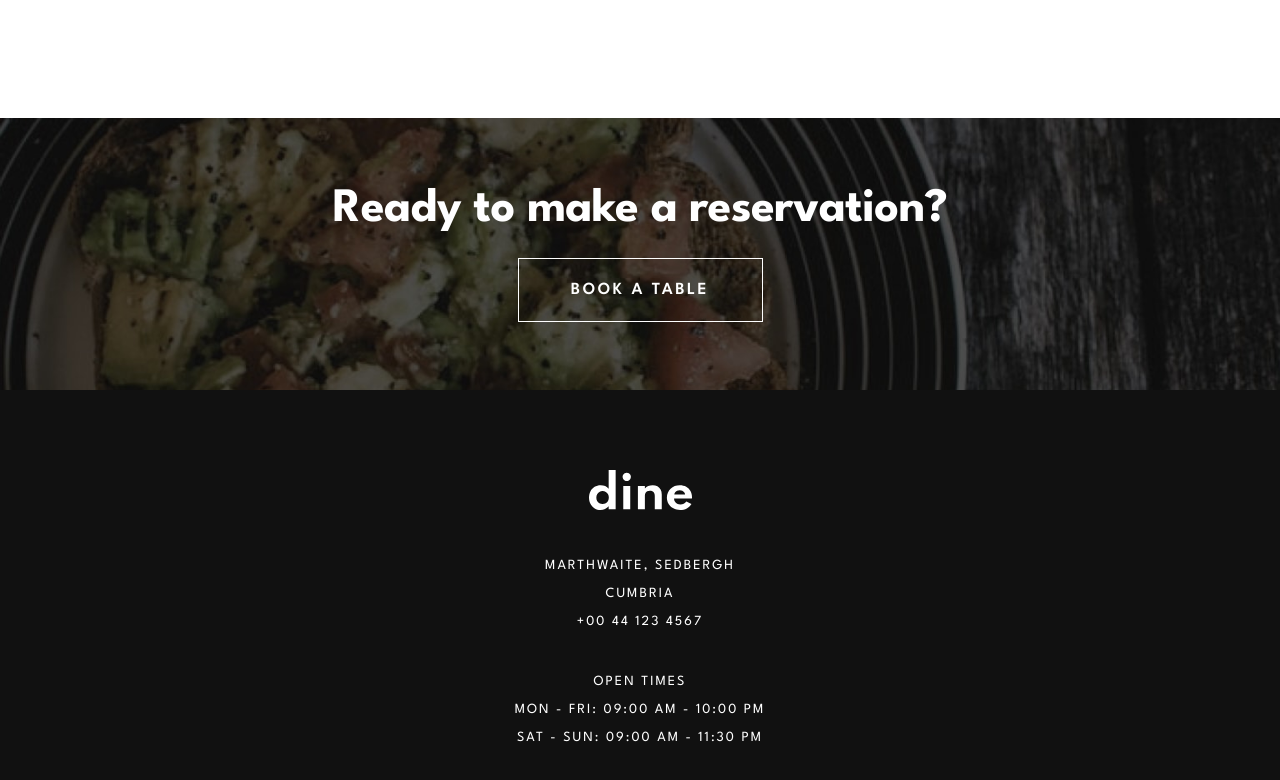
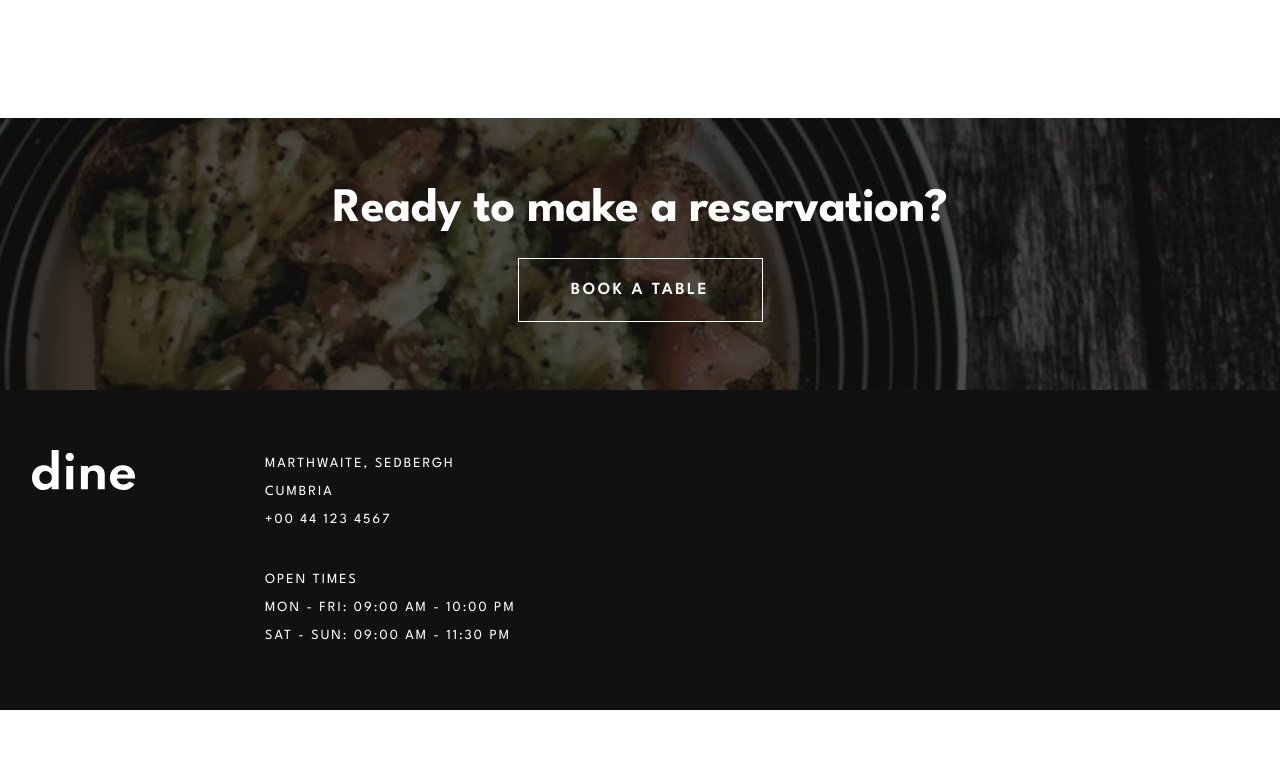
Before and after one commit to Rubendvb/dine-restaurant-website, a React (Vite) app: page / in a window 1280 px wide. Shown: the part 5498-6278 px from the top of the page. After the commit the page ends 6208 px from the top, so only its background shows below. Built offline with nearby package versions, Linux system fonts and the light colour scheme.

Commit message:
footer tablet

```diff
--- a/src/components/Footer/Footer.scss
+++ b/src/components/Footer/Footer.scss
@@ -14,13 +14,29 @@
     padding-bottom: 80px;
   }
 
+  @media screen and (min-width: 768px) {
+    padding: 60px 32px;
+    flex-direction: row;
+    align-items: flex-start;
+    gap: 130px;
+  }
+
   &-content {
     display: flex;
     flex-direction: column;
     align-items: center;
     gap: 32px;
 
+    @media screen and (min-width: 768px) {
+      align-items: flex-start;
+    }
+
     &-info {
+      @media screen and (min-width: 768px) {
+        display: flex;
+        flex-direction: column;
+        align-items: flex-start;
+      }
       span {
         @include text-medium;
 
```
